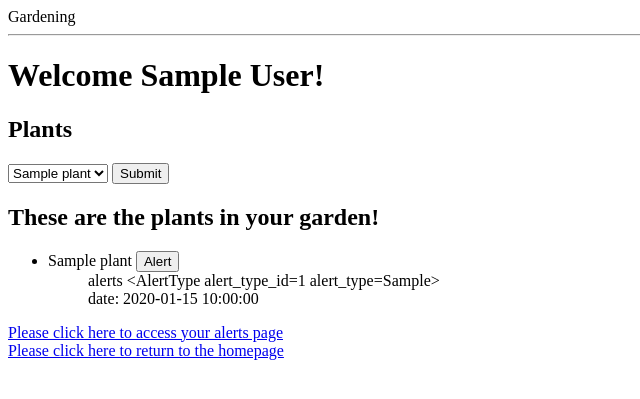
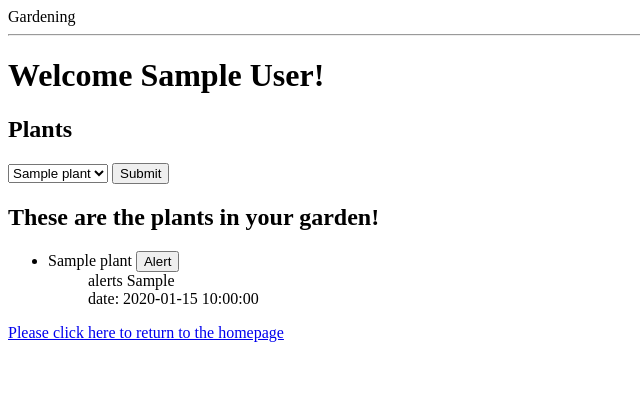
Before and after one commit to rdacso/Gardening-app, a Flask app: page /users/1 in a window 1280 px wide. Shown: the top 399 px of the page, without its empty margins (0-640 px from the left). Run offline with Flask 2, Linux system fonts and the light colour scheme; tables that the repository leaves empty hold one stand-in row (values such as "Sample post"); some libraries are stand-ins or nearby versions.

Commit message:
{} no longer displays in seeded data. fixed event handlers for alert modal windows

```diff
--- a/model.py
+++ b/model.py
@@ -112,7 +112,7 @@ class AlertType(db.Model):
     def __repr__(self):
         """Provide helpful representation when printed."""
 
-        return "<AlertType alert_type_id=%s alert_type=%s>" % (self.alert_type_id, self.alert_type)
+        return "%s" % (self.alert_type)
 
 class Alert(db.Model):
     """Alerts on gardening website."""
--- a/seed.py
+++ b/seed.py
@@ -55,10 +55,9 @@ def load_alerts():
     AlertType.query.delete()
 
 
-    for i, row in enumerate(open('seed_data/alerts.txt')):
+    for row in open('seed_data/alerts.txt'):
         row = row.rstrip()
-        alert_type = row.split()
-        alert = AlertType(alert_type=alert_type)
+        alert = AlertType(alert_type=row)
 
         db.session.add(alert)
     db.session.commit()
--- a/seed_data/alerts.txt
+++ b/seed_data/alerts.txt
@@ -1,3 +1,3 @@
-watering
-fertilizing
-trimming
+Watering
+Fertilizing
+Trimming
--- a/server.py
+++ b/server.py
@@ -47,11 +47,10 @@ def register_process():
     city = request.form["city"]
     state = request.form["state"]
     zip_code = request.form["zip_code"]
-    alerts = request.form["alerts"]
     password = request.form["password"]
 
     #assign form variables to new_user variable
-    new_user = User(first_name=first_name, last_name=last_name, email=email, phone_number=phone_number, city=city, state=state, zip_code=zip_code, alerts=alerts, password=password)
+    new_user = User(first_name=first_name, last_name=last_name, email=email, phone_number=phone_number, city=city, state=state, zip_code=zip_code, password=password)
     #add new user to the database
     db.session.add(new_user)
     db.session.commit()
@@ -77,7 +76,7 @@ def confirm():
     email = request.form["email"]
     password = request.form["password"]
 
-    user = User.query.filter_by(email=email).first()
+    user = User.query.filter_by(user_id=user_id).first()
 
     if not user:
         flash("No such user")
@@ -182,8 +181,6 @@ def add_alerts():
 
     db.session.commit()
 
-    return redirect("/users/" + str(user_id))
-
 
     return jsonify({'user_plant_id': user_plant_id,
                     'alert_type_id': alert_type_id,
--- a/templates/user_info.html
+++ b/templates/user_info.html
@@ -97,7 +97,6 @@
       {% endfor %}
     </ul>
 
-<a href='\alerts'> Please click here to access your alerts page </a><br>
 <a href='\'> Please click here to return to the homepage </a>
 
 
@@ -107,9 +106,23 @@
 // When the user clicks on the button, open the modal
   {% for plant in user.userplants %}
 
+  var alertModal = document.getElementById('modal{{ plant.up_id }}');
+  var close = document.getElementsByClassName('close')[0];
+
+  window.onclick = function(event) {
+    if (event.target == alertModal) {
+        alertModal.style.display = "none";
+    }
+}
+
   $('#{{ plant.up_id }}').on('click',function() {
-    var alertModal = document.getElementById('modal{{ plant.up_id }}');
     alertModal.style.display = 'block';});
+
+  $('.close').on('click', function() {
+    alertModal.style.display = "none";
+
+  });
+
 
    $('#modalsubmit{{plant.up_id }}').on('click', function(evt) {
       evt.preventDefault();
@@ -120,13 +133,10 @@
       var modaldict = {user_plant_id: $('#hidden{{ plant.up_id }}').val(), alert_type_id: $('#form{{ plant.up_id }}').val(), date: $('#date{{ plant.up_id }}').val()};
       console.log(modaldict);
       $.post('/addalerts.json', modaldict, function(data){
-        if (data) {
-          console.log('stuff');
-          var ul = $("#alert{{ plant.up_id }} ul");
-        //   $('#alert{{ plant.up_id }}').append("<h2>Alerts</h2>" + "<ul>" + data.user_plant_id, data.date, data.alert_type_id + "</ul>");
-         }
+        console.log(data);
+      }
 
-      });
+      );
     });
 
   {% endfor %}
@@ -137,17 +147,10 @@
 <script type='text/javascript'>
 'use strict';
 // Get the modal
-// Get the <span> element that closes the modal
-var close = document.getElementsByClassName('close')[0];
-// When the user clicks on <span> (x), close the modal
-close.onclick = function() {
-     console.log("clicked close");
-     alertModal.style.display = 'none';
- };
 
- window.onclick = function(event) {
-     console.log("clicked window");
-};
+
+
+
 
 </script>
 
```
